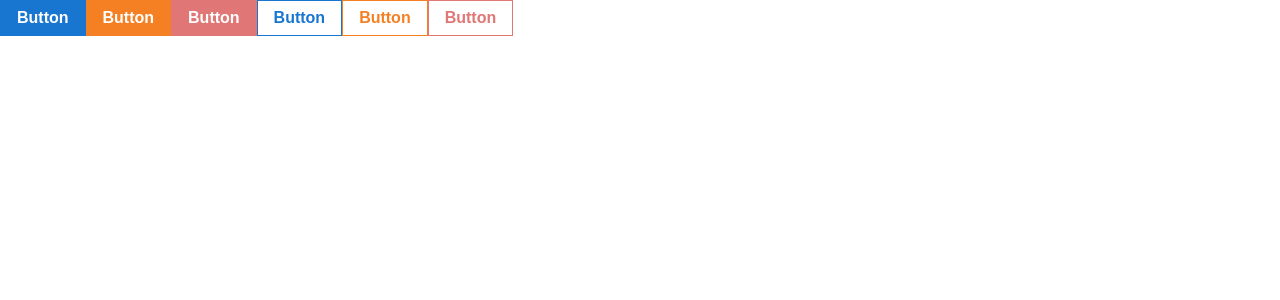
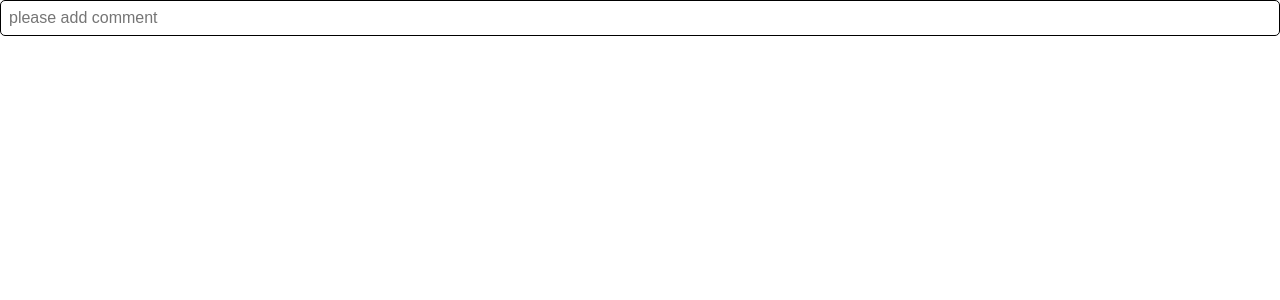
Before and after one commit to kishoreramkumar/navi-comments, a React (Create React App) app: page / in a window 1280 px wide. Shown: the top 300 px of the page. Built offline with nearby package versions, Linux system fonts and the light colour scheme.

Commit message:
added input

```diff
--- a/src/App.tsx
+++ b/src/App.tsx
@@ -9,27 +9,13 @@ function App() {
   return (
     <ThemeProvider theme={lightTheme}>
       <div className="App">
-        <Button type={BUTTON_TYPES.normal} category={BUTTON_CATEGORY.primary}>
-          Button
-        </Button>
-        <Button type={BUTTON_TYPES.normal} category={BUTTON_CATEGORY.secondary}>
-          Button
-        </Button>
-        <Button type={BUTTON_TYPES.normal} category={BUTTON_CATEGORY.error}>
-          Button
-        </Button>
-        <Button type={BUTTON_TYPES.outline} category={BUTTON_CATEGORY.primary}>
-          Button
-        </Button>
-        <Button
-          type={BUTTON_TYPES.outline}
-          category={BUTTON_CATEGORY.secondary}
-        >
-          Button
-        </Button>
-        <Button type={BUTTON_TYPES.outline} category={BUTTON_CATEGORY.error}>
-          Button
-        </Button>
+        <Input
+          onChange={() => {}}
+          value={""}
+          name="comment"
+          label=""
+          placeholder="please add comment"
+        />
       </div>
     </ThemeProvider>
   );
--- /dev/null
+++ b/src/components/Input/index.tsx
@@ -0,0 +1,45 @@
+import { ChangeEvent, HTMLInputTypeAttribute } from "react";
+import { noop } from "../../utils";
+import { InputLabel, InputWrapper, InputTag } from "./style";
+
+interface InputProps {
+  name: string;
+  label: string;
+  value?: string;
+  type?: HTMLInputTypeAttribute;
+  onChange?: (e: ChangeEvent<HTMLInputElement>) => void;
+  as?: any;
+  [key: string]: any;
+}
+
+function Input({
+  name,
+  label,
+  value,
+  type,
+  onChange,
+  as,
+  ...rest
+}: InputProps) {
+  return (
+    <InputWrapper {...rest}>
+      {label && <InputLabel htmlFor={name}>{label}</InputLabel>}
+      <InputTag
+        id={name}
+        type={type}
+        value={value}
+        onChange={onChange}
+        as={as}
+        {...rest}
+      ></InputTag>
+    </InputWrapper>
+  );
+}
+
+Input.defaultProps = {
+  type: "text",
+  onChange: noop,
+  name: "",
+};
+
+export default Input;
--- /dev/null
+++ b/src/components/Input/style.ts
@@ -0,0 +1,26 @@
+import styled from "styled-components";
+
+const InputWrapper = styled.div`
+  display: flex;
+  flex-direction: column;
+`;
+
+const InputLabel = styled.label`
+  margin-bottom: 0.6rem;
+`;
+
+const InputTag = styled.input`
+  background: ${({ theme }) => theme?.body};
+  color: ${({ theme }) => theme?.text};
+  border: 1px solid;
+  border-color: ${({ theme }) => theme?.dark};
+  padding: 0.5rem;
+  border-radius: 5px;
+  resize: none;
+  &:focus {
+    border-color: ${({ theme }) => theme?.primary};
+    outline: none;
+  }
+`;
+
+export { InputWrapper, InputLabel, InputTag };
--- a/src/theme/themeLists.ts
+++ b/src/theme/themeLists.ts
@@ -2,6 +2,7 @@ export const lightTheme = {
   body: "#FFFFFF",
   text: "#000000",
   textLight: "#ffffff",
+  dark: "#000000",
   primary: "#1876D1",
   secondary: "#F58023",
   error: "#E07675",
```
